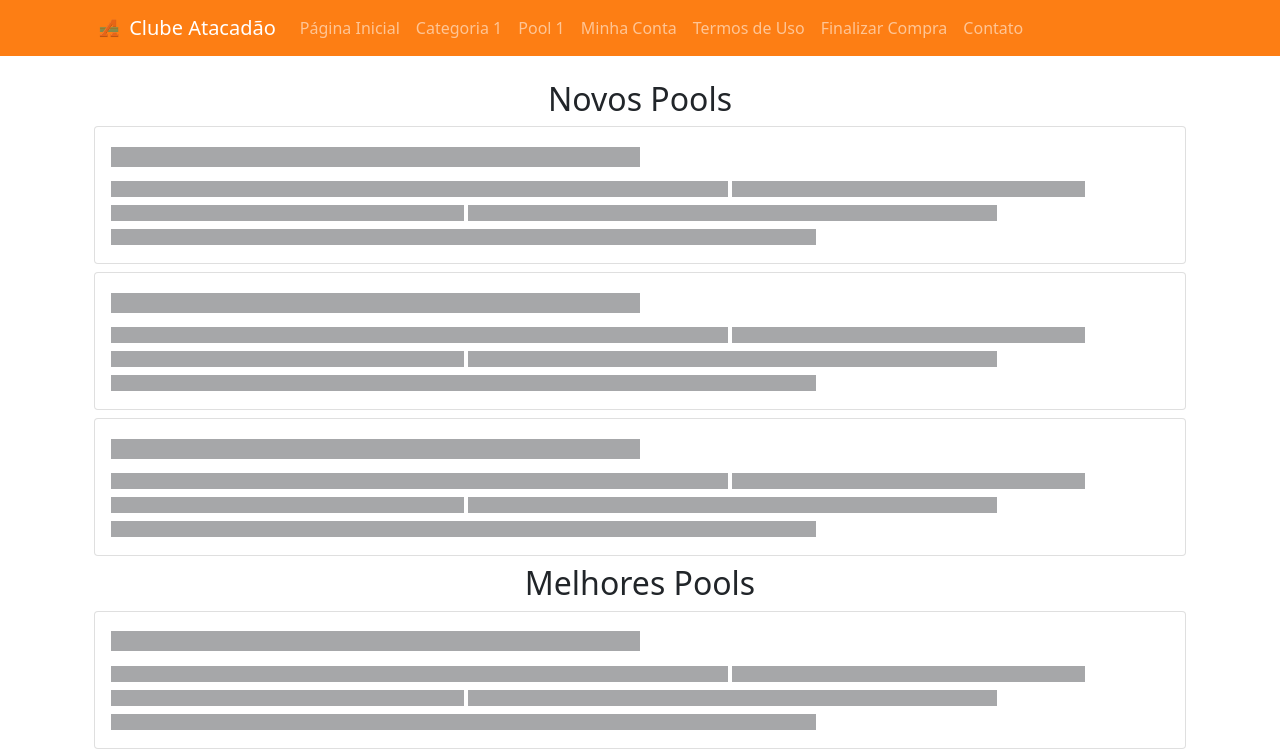
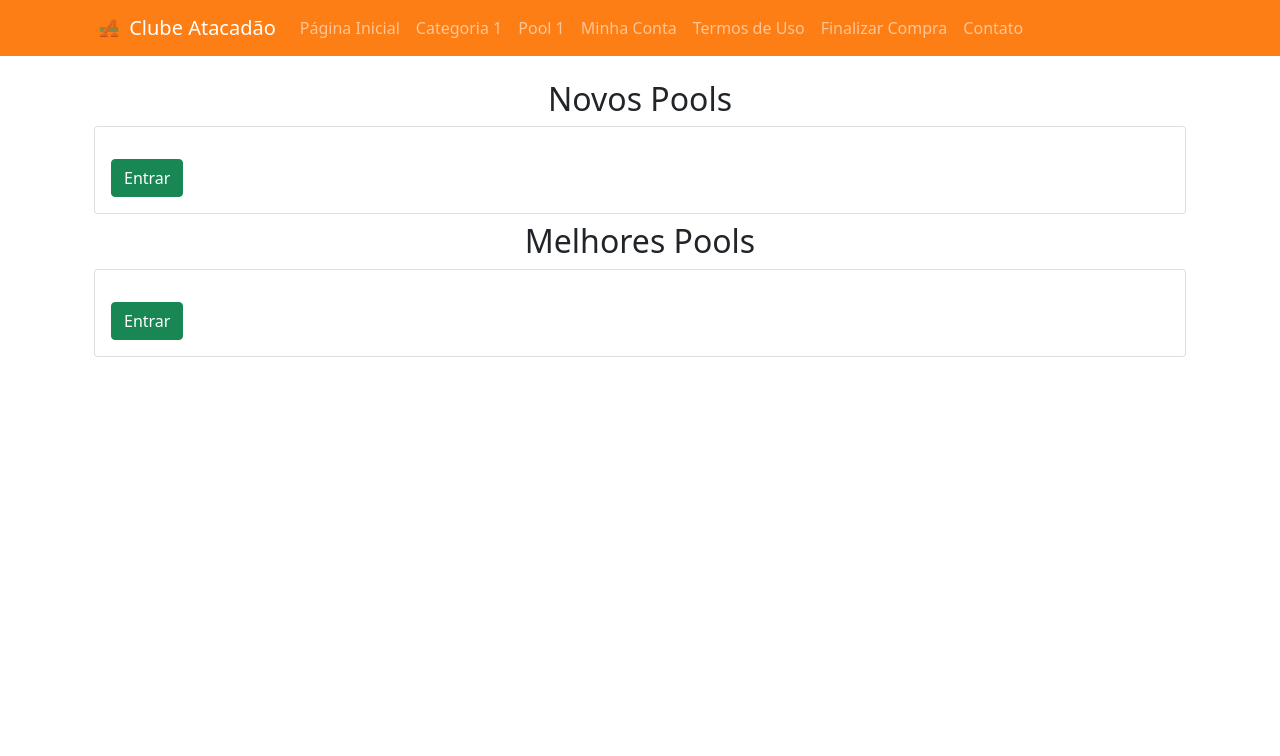
Before and after one commit to fhuffner91/ca-front, a Next.js app: page / in a window 1280 px wide. Shown: the top 756 px of the page. Built offline with nearby package versions, Linux system fonts and the light colour scheme.

Commit message:
NPools & MPools

```diff
--- a/src/components/widgets/melhoresPools.tsx
+++ b/src/components/widgets/melhoresPools.tsx
@@ -1,10 +1,19 @@
+import axios from "axios";
+import { useEffect, useState } from "react";
 import { Card, Placeholder, Button } from "react-bootstrap";
 
 export default function MelhoresPools(props) {
+  const pool = props.pools;
+  const [isLoading, setLoading] = useState(true);
+  useEffect(async () => {
+    await axios.get("http://localhost:3000").then((response) => {
+      setLoading(false);
+    });
+  }, []);
   return (
       <>
       <h2 className="text-center">Melhores Pools</h2>
-      {props.pools.map((pool) => (
+      {isLoading ? (
           <Card className="mb-2">
             <Card.Body>
               <Placeholder as={Card.Title} animation="glow">
@@ -17,7 +26,15 @@ export default function MelhoresPools(props) {
               </Placeholder>
             </Card.Body>
           </Card>
-      ))}
-    </>
+      ):(
+          <Card className="mb-2">
+            <Card.Body>
+              <Card.Title>{pool.name}</Card.Title>
+              <Card.Text>{pool.description}</Card.Text>
+            <Button variant="secondary">Entrar</Button>
+            </Card.Body>
+          </Card>
+      )}
+      </>
   );
 }
--- a/src/components/widgets/novosPools.tsx
+++ b/src/components/widgets/novosPools.tsx
@@ -1,10 +1,19 @@
+import axios from "axios";
+import { useEffect, useState } from "react";
 import { Col, Card, Placeholder, Button } from "react-bootstrap";
 
 export default function NovosPools(props) {
+  const pool = props.pools;
+  const [isLoading, setLoading] = useState(true);
+  useEffect(async () => {
+    await axios.get("http://localhost:3000").then((response) => {
+      setLoading(false);
+    });
+  }, []);
   return (
     <>
       <h2 className="text-center">Novos Pools</h2>
-      {props.pools.map((pool) => (
+      {isLoading ? (
         <Card className="mb-2">
           <Card.Body>
             <Placeholder as={Card.Title} animation="glow">
@@ -17,7 +26,15 @@ export default function NovosPools(props) {
             </Placeholder>
           </Card.Body>
         </Card>
-      ))}
+      ) : (
+        <Card className="mb-2">
+          <Card.Body>
+            <Card.Title>{pool.name}</Card.Title>
+            <Card.Text>{pool.description}</Card.Text>
+          <Button variant="secondary">Entrar</Button>
+          </Card.Body>
+        </Card>
+      )}
     </>
   );
 }
```
Also changed, not shown: 1 other file (tests, documents, lock files or other folders). Lines whose indentation alone changed are shown as unchanged.
